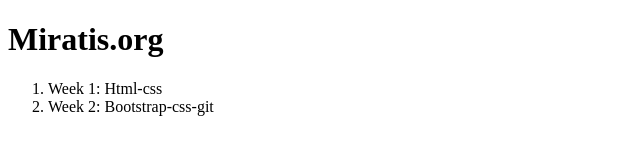
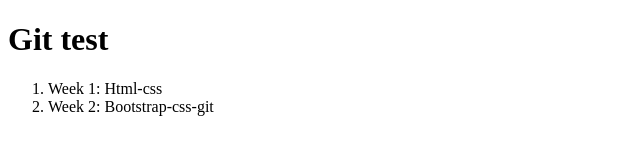
Before and after one commit to jdjn46/jdjn46.github.io, a plain HTML site: page index.html in a window 1280 px wide. Shown: the whole page, without its empty margins (0-640 px from the left). Drawn offline with Linux system fonts and the light colour scheme.

Commit message:
updated h1

```diff
--- a/index.html
+++ b/index.html
@@ -4,7 +4,7 @@
 	<title>jdjn46.github.io</title>
 </head>
 <body>
-	<h1> Miratis.org </h1>
+	<h1> Git test </h1>
 
 	<ol>
 		<li> Week 1: Html-css</li>
```
